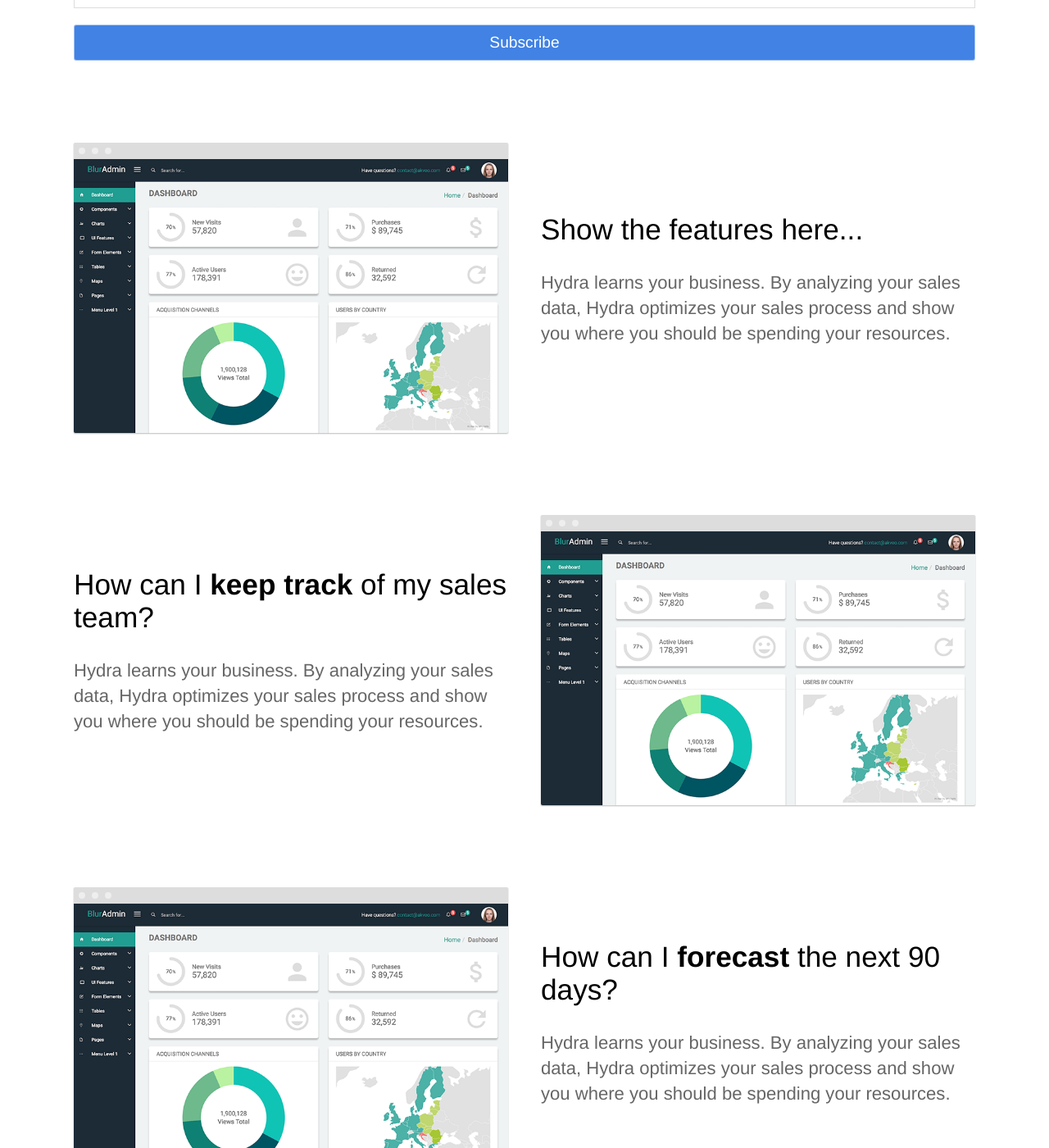
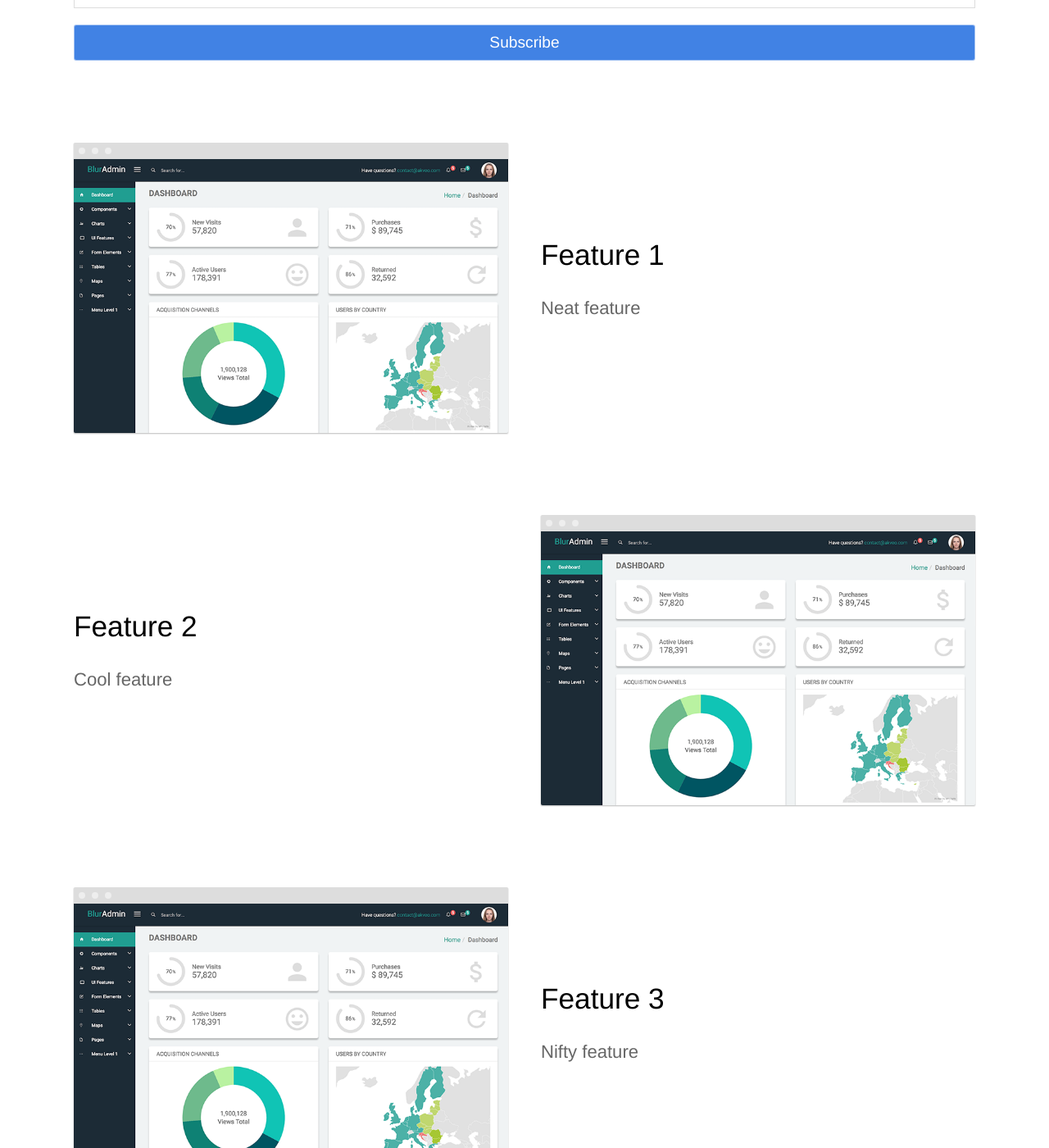
Before and after one commit to headchem/story-ghost, a Jekyll site: the page built from index.html, in a window 1280 px wide and 1400 px high, scrolled down 1041 px. Shown: the whole window at 82% size. Built offline with Jekyll 4.4.1, drawn with Linux system fonts in a browser that asks for light colours; comment, search, counter and statistics services are not loaded.

Commit message:
Update index.html

```diff
--- a/index.html
+++ b/index.html
@@ -49,8 +49,8 @@ description: Do what authors do best, let the AI handle the rest
 	<section>
 		<div class="container flex">
 			<div class="text editable">
-				<h2>Show the features here...</h2>
-				<p>Hydra learns your business. By analyzing your sales data, Hydra optimizes your sales process and show you where you should be spending your resources. </p>
+				<h2>Feature 1</h2>
+				<p>Neat feature</p>
 			</div>
 			<div class="image">
 				<img src="{{ site.baseurl }}/images/dashboard.png" alt="Screenshot" class="screenshot editable" />
@@ -61,8 +61,8 @@ description: Do what authors do best, let the AI handle the rest
 	<section>
 		<div class="container flex">
 			<div class="text editable">
-				<h2>How can I <strong>keep track</strong> of my sales team?</h2>
-				<p>Hydra learns your business. By analyzing your sales data, Hydra optimizes your sales process and show you where you should be spending your resources.</p>
+				<h2>Feature 2</h2>
+				<p>Cool feature</p>
 			</div>
 			<div class="image">
 				<img src="{{ site.baseurl }}/images/dashboard.png" alt="Screenshot" class="screenshot editable" />
@@ -73,8 +73,8 @@ description: Do what authors do best, let the AI handle the rest
 	<section>
 		<div class="container flex">
 			<div class="text editable">
-				<h2>How can I <strong>forecast</strong> the next 90 days?</h2>
-				<p>Hydra learns your business. By analyzing your sales data, Hydra optimizes your sales process and show you where you should be spending your resources.</p>
+				<h2>Feature 3</h2>
+				<p>Nifty feature</p>
 			</div>
 			<div class="image">
 				<img src="{{ site.baseurl }}/images/dashboard.png" alt="Screenshot" class="screenshot editable" />
```
